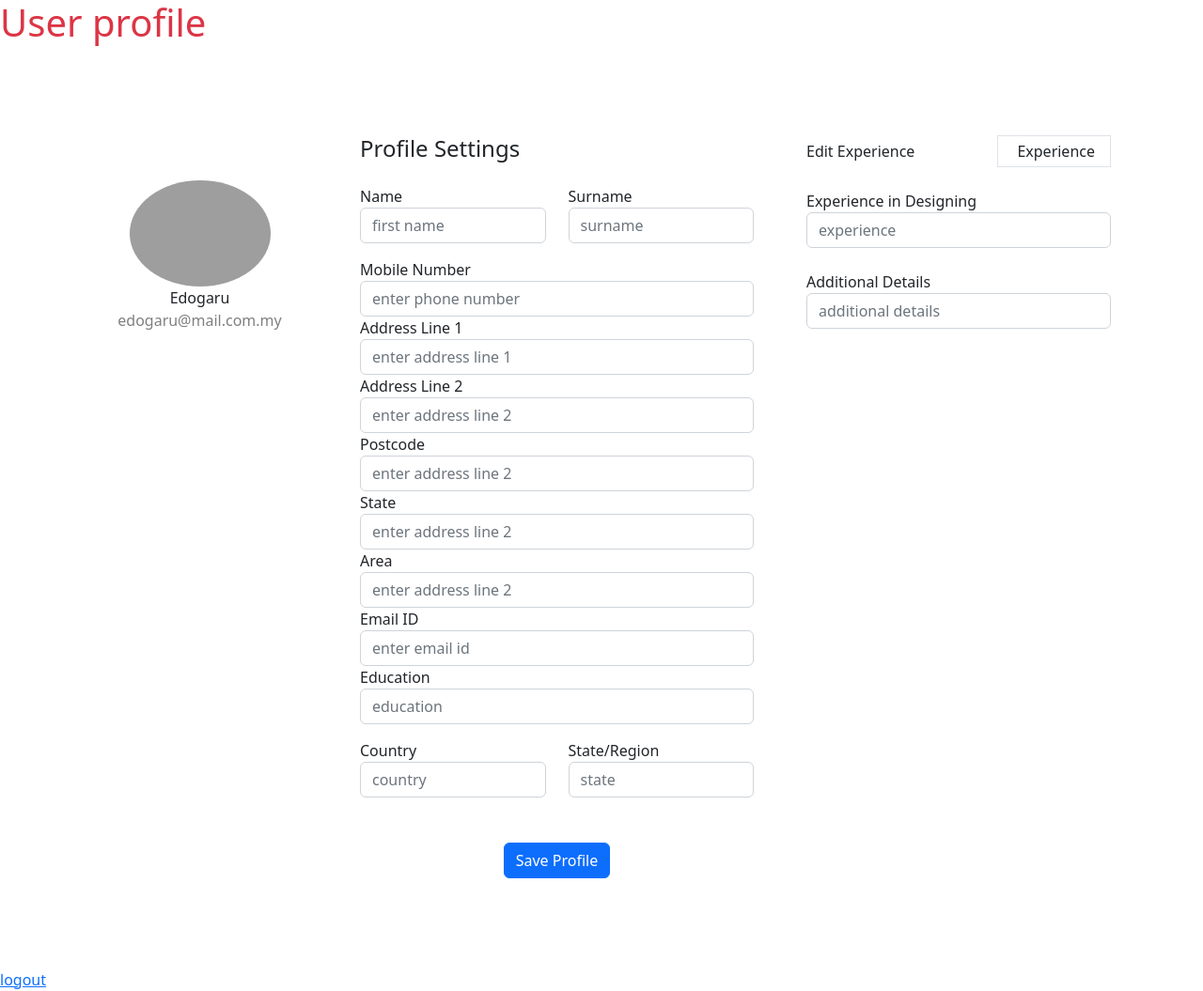
After one commit to VasoKirtadze/Unilab_Final_Project, a Flask app: page /user/ in a window 1280 px wide. The commit adds this page. Shown: the whole page at 94% size. Run offline with Flask 2, Linux system fonts and the light colour scheme; some libraries are stand-ins or nearby versions; grey boxes are pictures that could not be loaded.

Commit message:
[Feature] some updates

```diff
--- a/application/extensions.py
+++ b/application/extensions.py
@@ -1,7 +1,11 @@
 from flask_sqlalchemy import SQLAlchemy
 from flask_migrate import Migrate
 from flask_login import LoginManager
+from flask_admin import Admin
 
+
+
+admin = Admin()
 login_manager = LoginManager()
 
 db = SQLAlchemy()
--- /dev/null
+++ b/application/static/style.css
@@ -0,0 +1,4 @@
+
+#sign_up{
+    margin-left: auto; margin-right: 0
+}
--- a/application/templates/base.html
+++ b/application/templates/base.html
@@ -3,8 +3,16 @@
 <head>
     <meta charset="UTF-8">
     <title>Title</title>
+    <link href="https://cdn.jsdelivr.net/npm/bootstrap@5.2.0-beta1/dist/css/bootstrap.min.css" rel="stylesheet" integrity="sha384-0evHe/X+R7YkIZDRvuzKMRqM+OrBnVFBL6DOitfPri4tjfHxaWutUpFmBp4vmVor" crossorigin="anonymous">
+    <link rel="stylesheet" href="../../static/style.css">
+
 </head>
 <body>
 
+    {% block body %}
+
+    {% endblock %}
+
+<script src="https://cdnjs.cloudflare.com/ajax/libs/jquery/3.2.1/jquery.min.js"></script>
 </body>
 </html>
--- a/application/templates/home.html
+++ b/application/templates/home.html
@@ -6,5 +6,9 @@
 </head>
 <body>
 <h1>Home page</h1>
+
+<iframe width="560" height="315" src="https://www.youtube.com/embed/K4avOjaPUeA" title="YouTube video player" frameborder="0" allow="accelerometer; autoplay; clipboard-write; encrypted-media; gyroscope; picture-in-picture" allowfullscreen></iframe>
 </body>
 </html>
+
+ytGaGIn3SjE
--- a/application/user/forms.py
+++ b/application/user/forms.py
@@ -9,8 +9,8 @@ class RegistrationForm(FlaskForm):
     email = StringField('email', validators=[DataRequired()])
     username = StringField('username', validators=[DataRequired()])
     password = PasswordField('password', validators=[DataRequired(), EqualTo('pass_confirm')])
-    pass_confirm = PasswordField('password', validators=[DataRequired()])
-    submit = SubmitField('register')
+    pass_confirm = PasswordField('confirm password', validators=[DataRequired()])
+    submit = SubmitField('registration')
 
     def validate_by_mail(self):
         temp_mail = self.email.data
@@ -23,4 +23,4 @@ class RegistrationForm(FlaskForm):
 class LoginForm(FlaskForm):
     email = StringField('email', validators=[DataRequired()])
     password = PasswordField('password', validators=[DataRequired()])
-    submit = SubmitField('login')
+    submit = SubmitField('Login')
--- /dev/null
+++ b/application/user/templates/profile.html
@@ -0,0 +1,51 @@
+{% extends 'base.html' %}
+{% block body %}
+<h1 class="text-danger">User profile</h1>
+
+<div class="container rounded bg-white mt-5 mb-5">
+    <div class="row">
+        <div class="col-md-3 border-right">
+            <div class="d-flex flex-column align-items-center text-center p-3 py-5"><img class="rounded-circle mt-5" width="150px" src="https://st3.depositphotos.com/15648834/17930/v/600/depositphotos_179308454-stock-illustration-unknown-person-silhouette-glasses-profile.jpg"><span class="font-weight-bold">Edogaru</span><span class="text-black-50">edogaru@mail.com.my</span><span> </span></div>
+        </div>
+        <div class="col-md-5 border-right">
+            <div class="p-3 py-5">
+                <div class="d-flex justify-content-between align-items-center mb-3">
+                    <h4 class="text-right">Profile Settings</h4>
+                </div>
+                <div class="row mt-2">
+                    <div class="col-md-6"><label class="labels">Name</label><input type="text" class="form-control" placeholder="first name" value=""></div>
+                    <div class="col-md-6"><label class="labels">Surname</label><input type="text" class="form-control" value="" placeholder="surname"></div>
+                </div>
+                <div class="row mt-3">
+                    <div class="col-md-12"><label class="labels">Mobile Number</label><input type="text" class="form-control" placeholder="enter phone number" value=""></div>
+                    <div class="col-md-12"><label class="labels">Address Line 1</label><input type="text" class="form-control" placeholder="enter address line 1" value=""></div>
+                    <div class="col-md-12"><label class="labels">Address Line 2</label><input type="text" class="form-control" placeholder="enter address line 2" value=""></div>
+                    <div class="col-md-12"><label class="labels">Postcode</label><input type="text" class="form-control" placeholder="enter address line 2" value=""></div>
+                    <div class="col-md-12"><label class="labels">State</label><input type="text" class="form-control" placeholder="enter address line 2" value=""></div>
+                    <div class="col-md-12"><label class="labels">Area</label><input type="text" class="form-control" placeholder="enter address line 2" value=""></div>
+                    <div class="col-md-12"><label class="labels">Email ID</label><input type="text" class="form-control" placeholder="enter email id" value=""></div>
+                    <div class="col-md-12"><label class="labels">Education</label><input type="text" class="form-control" placeholder="education" value=""></div>
+                </div>
+                <div class="row mt-3">
+                    <div class="col-md-6"><label class="labels">Country</label><input type="text" class="form-control" placeholder="country" value=""></div>
+                    <div class="col-md-6"><label class="labels">State/Region</label><input type="text" class="form-control" value="" placeholder="state"></div>
+                </div>
+                <div class="mt-5 text-center"><button class="btn btn-primary profile-button" type="button">Save Profile</button></div>
+            </div>
+        </div>
+        <div class="col-md-4">
+            <div class="p-3 py-5">
+                <div class="d-flex justify-content-between align-items-center experience"><span>Edit Experience</span><span class="border px-3 p-1 add-experience"><i class="fa fa-plus"></i>&nbsp;Experience</span></div><br>
+                <div class="col-md-12"><label class="labels">Experience in Designing</label><input type="text" class="form-control" placeholder="experience" value=""></div> <br>
+                <div class="col-md-12"><label class="labels">Additional Details</label><input type="text" class="form-control" placeholder="additional details" value=""></div>
+            </div>
+        </div>
+    </div>
+</div>
+</div>
+</div>
+
+<a href="{{ url_for('users_blueprint.user_logout') }}">logout</a>
+
+
+{% endblock %}
--- a/application/user/views.py
+++ b/application/user/views.py
@@ -1,7 +1,7 @@
-from flask import render_template, redirect, Blueprint, url_for, request
-from flask_login import login_user
+from flask import render_template, redirect, Blueprint, url_for, request, flash
+from flask_login import login_user, current_user, logout_user
 from application.extensions import db
-from application.models import User
+from application.models import User, load_user
 from application.user.forms import RegistrationForm, LoginForm
 
 
@@ -9,11 +9,23 @@ user_blueprint = Blueprint('user',
                            __name__,
                            template_folder='templates')
 
+@user_blueprint.route('/')
+def user_profile():
+    return render_template('profile.html')
 
-@user_blueprint.route('/register')
+
+
+@user_blueprint.route('/register', methods=['GET', 'POST'])
 def user_register():
     my_form = RegistrationForm()
 
+    if my_form.validate_on_submit():
+        user = User(email=my_form.email.data,
+                    username=my_form.username.data,
+                    password=my_form.password.data)
+        user.save()
+        flash("registration went successfully")
+        return redirect(url_for('users_blueprint.user_login'))
 
     return render_template('register.html', form=my_form)
 
@@ -22,9 +34,35 @@ def user_register():
 
 
 
-@user_blueprint.route('/login')
+@user_blueprint.route('/login', methods=['GET', 'POST'])
 def user_login():
     my_form = LoginForm()
 
+    if my_form.validate_on_submit():
+        user = User.find_mail(my_form.email.data)
+        if user is not None and user.check_password(my_form.password.data):
+            login_user(user)
+            flash(f"Logged in successfully, Welcome {current_user.username}")
+
+            next = request.args.get('next')
+
+            if next is None:
+                next = url_for('public.home_page')
+
+            return redirect(next)
+        elif user is not None and user.check_password(my_form.password.data) is False:
+            flash("Password Incorrect")
+
+        else:
+            flash("User doesnt exist")
+
+
 
     return render_template('login.html', form=my_form)
+
+
+@user_blueprint.route('/logout')
+def user_logout():
+    logout_user()
+
+    return redirect(url_for('public.home_page'))
```
Also changed, not shown: application/__init__.py (+24 -3 lines), application/admin.py (added, +15 -0 lines), application/models/__init__.py (+36 -2 lines), application/public/views.py (+7 -0 lines), application/user/templates/login.html (+68 -9 lines), application/user/templates/register.html (+21 -0 lines), application/user/templates/welcome.html (added, +10 -0 lines).
